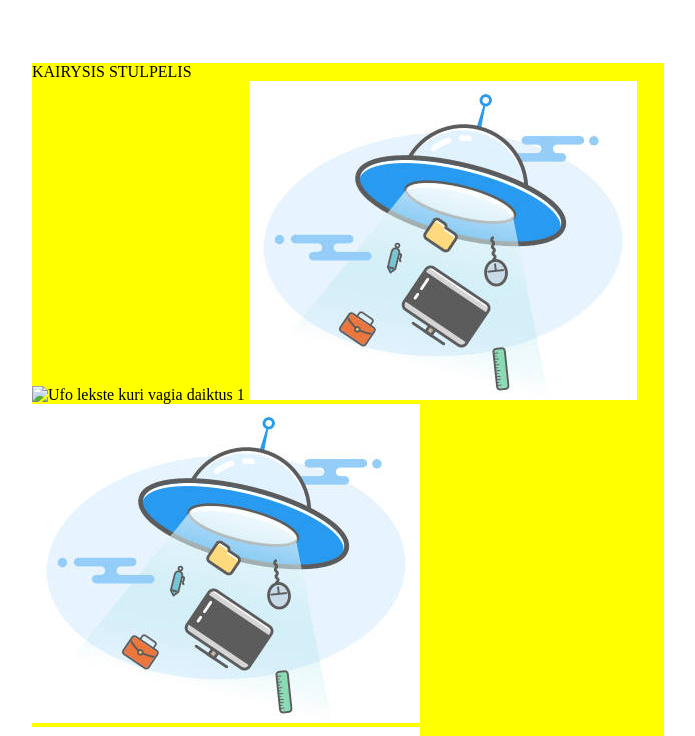
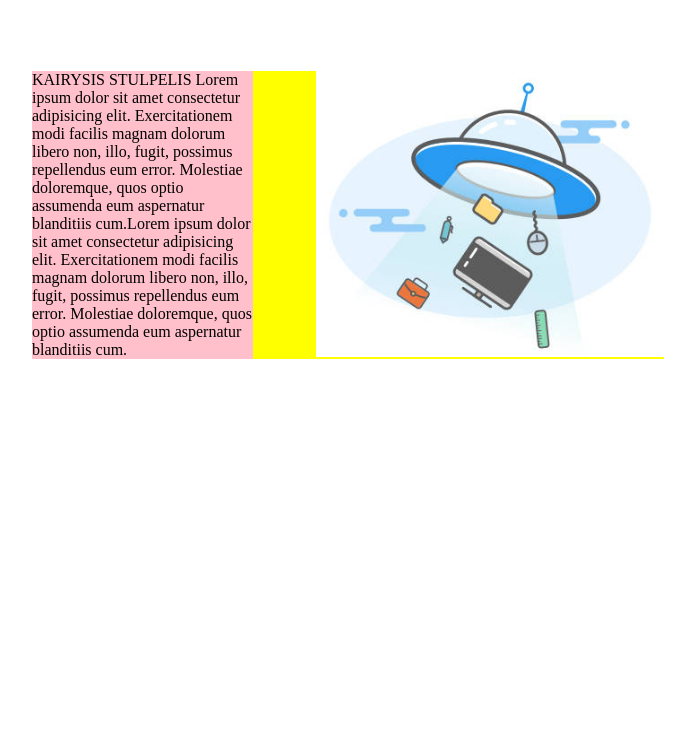
Before and after one commit to front-end-by-rimantas/48-grupe-ufo, a website: page index.html in a window 1280 px wide. Shown: the top 736 px of the page, without its empty margins (292-987 px from the left). Drawn offline with Linux system fonts and the light colour scheme.

Commit message:
More stuff

```diff
--- a/index.html
+++ b/index.html
@@ -8,15 +8,11 @@
 </head>
 
 <body style="background-color: white;">
-    <div style="background-color: yellow; width: 50%; margin-top: 5%; margin-left: 25%;">
-        <div>
-            KAIRYSIS STULPELIS
+    <div style="display: inline-block; background-color: yellow; width: 50%; margin-top: 5%; margin-left: 25%;">
+        <div style="background-color: pink; width: 35%; float: left;">
+            KAIRYSIS STULPELIS Lorem ipsum dolor sit amet consectetur adipisicing elit. Exercitationem modi facilis magnam dolorum libero non, illo, fugit, possimus repellendus eum error. Molestiae doloremque, quos optio assumenda eum aspernatur blanditiis cum.Lorem ipsum dolor sit amet consectetur adipisicing elit. Exercitationem modi facilis magnam dolorum libero non, illo, fugit, possimus repellendus eum error. Molestiae doloremque, quos optio assumenda eum aspernatur blanditiis cum.
         </div>
-        <img src="" alt="Ufo lekste kuri vagia daiktus 1">
-        <img src="img/ufo.jpg" alt="Ufo lekste kuri vagia daiktus 2">
-        <img src="/img/ufo.jpg" alt="Ufo lekste kuri vagia daiktus 3">
-        <img src="./img/ufo.jpg" alt="Ufo lekste kuri vagia daiktus 4">
-        <img src="../img/ufo.jpg" alt="Ufo lekste kuri vagia daiktus 5">
+        <img style="width: 55%; float: right;" src="./img/ufo.jpg" alt="Ufo lekste kuri vagia daiktus">
     </div>
 </body>
 
@@ -37,4 +33,21 @@ margin-top: 10%;
 margin-right: 10%;
 margin-bottom: 10%;
 margin-left: 10%;
+
+float: left;                priverstinis elemento stumimas horizontaliai
+float: right;
+
+display: block;             deliojasi is virsaus i apacia ir uzima maksimaliai vietos horizontaliai
+display: inline;            deliojasi kaip tekstas, <a>, <span>
+display: none;              neatvaizduojamas elementas
+display: inline-block;      deliojasi horizontaliai, bet stengiasi nevirsyti tevo plocio
+
+font-size: 20px;
+font-weight: bold;
+font-style: italic;
+font-family: Arial;
+color: red;
+text-decoration: underline;
+text-decoration: none;
+
 -->
```
